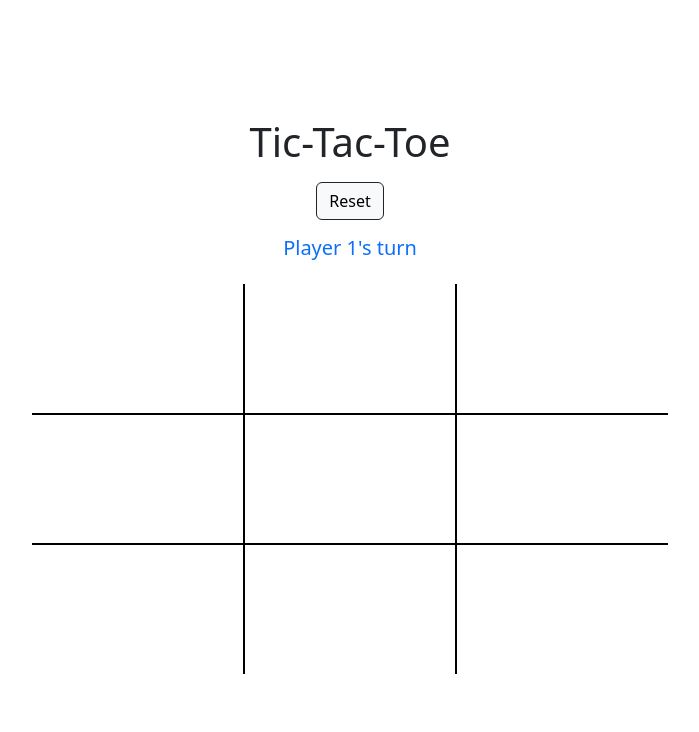
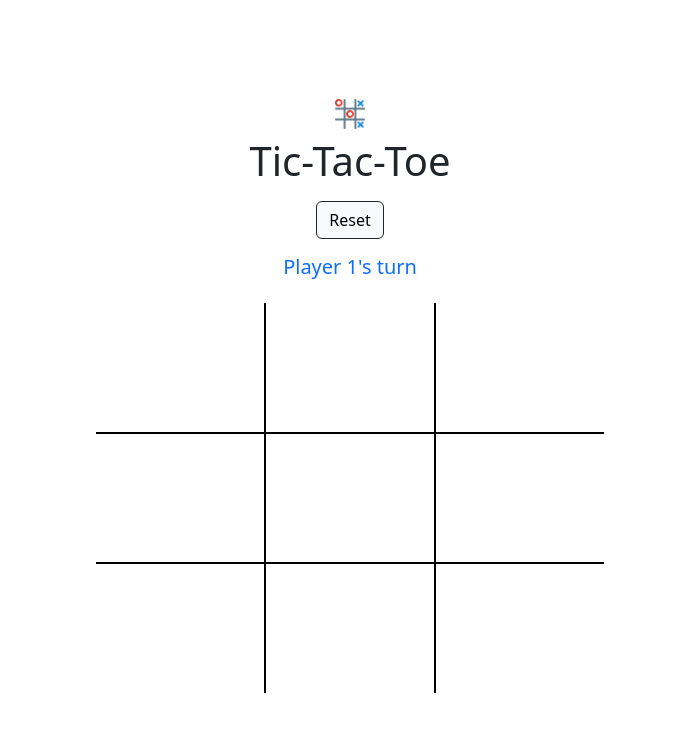
Before and after one commit to vichdz97/tic-tac-toe, a React (Vite) app: page / in a window 1280 px wide. Shown: the top 732 px of the page, without its empty margins (290-989 px from the left). Built offline with nearby package versions, Linux system fonts and the light colour scheme.

Commit message:
added png to heading

```diff
--- a/src/App.tsx
+++ b/src/App.tsx
@@ -65,14 +65,15 @@ function App() {
 
     return (
         <div className='d-flex flex-column justify-content-center align-items-center m-1'>
-            <h1>Tic-Tac-Toe</h1>
+            <img src='src/assets/tic-tac-toe.png' width='30' />
+            <h1 className='mt-2'>Tic-Tac-Toe</h1>
             <button className='btn btn-light border border-dark my-2' onClick={refresh}>Reset</button>
             { status ?
                 <h5 className='text-success my-2'>{status}</h5>
                 :
                 <h5 className={`${myTurn ? 'text-primary' : 'text-danger'} my-2`}>{`${myTurn ? 'Player 1' : 'Player 2'}'s turn`}</h5>
             }
-            <div className="row row-cols-3 w-50 my-3">
+            <div className="grid row row-cols-3 my-3">
                 <Block value={grid[0]} onClick={() => playXorO(0)} changeBackground={winningBlocks[0]} />
                 <Block value={grid[1]} onClick={() => playXorO(1)} changeBackground={winningBlocks[1]} />
                 <Block value={grid[2]} onClick={() => playXorO(2)} changeBackground={winningBlocks[2]} />
```
